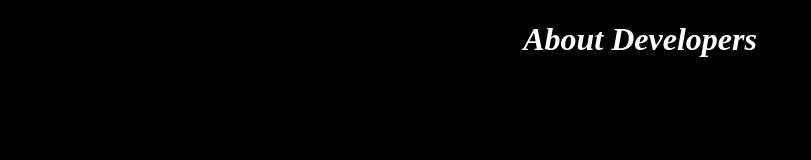
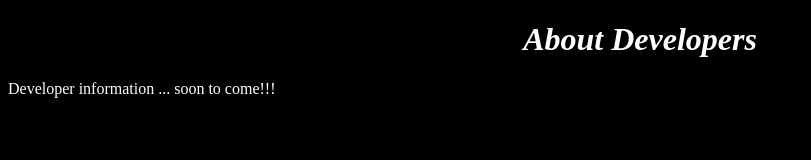
Before and after one commit to hcedill1/WebApp, a website: page AboutDev.html in a window 1280 px wide. Shown: the whole page, without its empty margins (0-811 px from the left). Drawn offline with Linux system fonts and the light colour scheme.

Commit message:
Setting Font style to white

```diff
--- a/AboutDev.html
+++ b/AboutDev.html
@@ -7,5 +7,6 @@
 </head>
 <body bgcolor="black">
         <h1 align="center" style="color:white" class="italic">About Developers</h1>
+        <p style="color:white">Developer information ... soon to come!!!</p>
 </body>
 </html>
```
